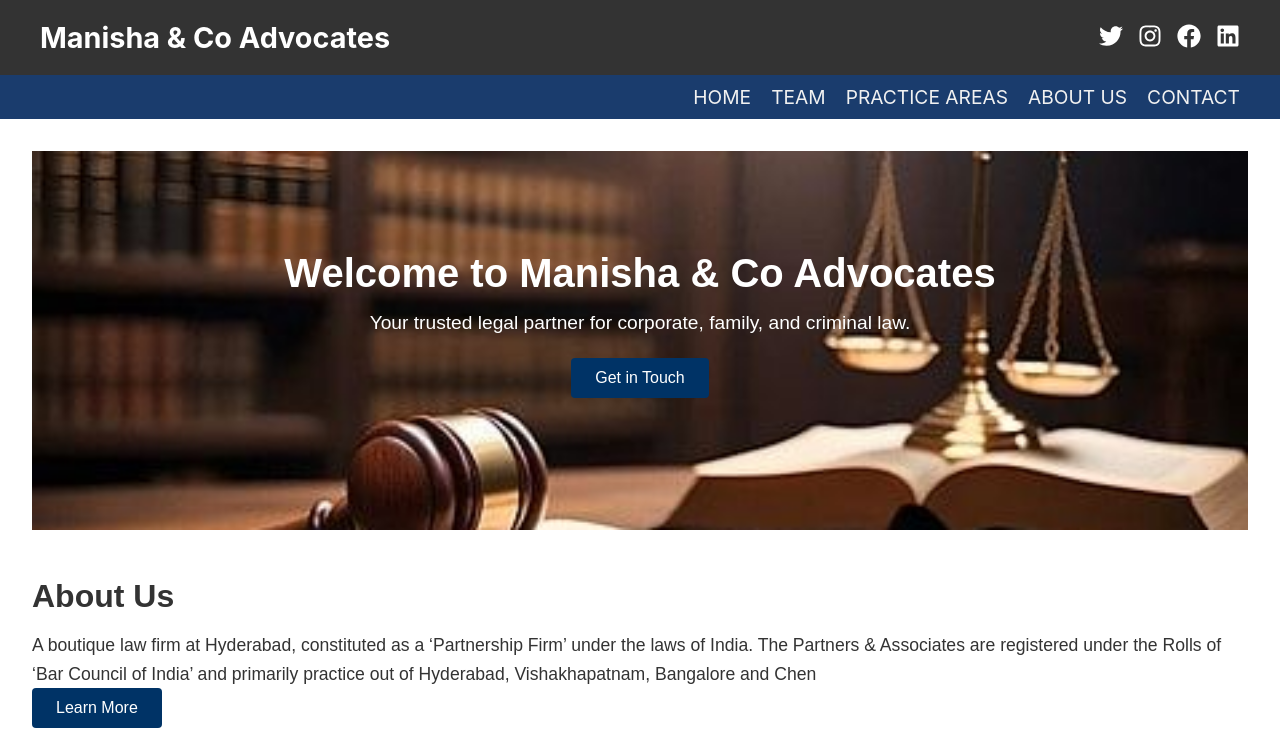
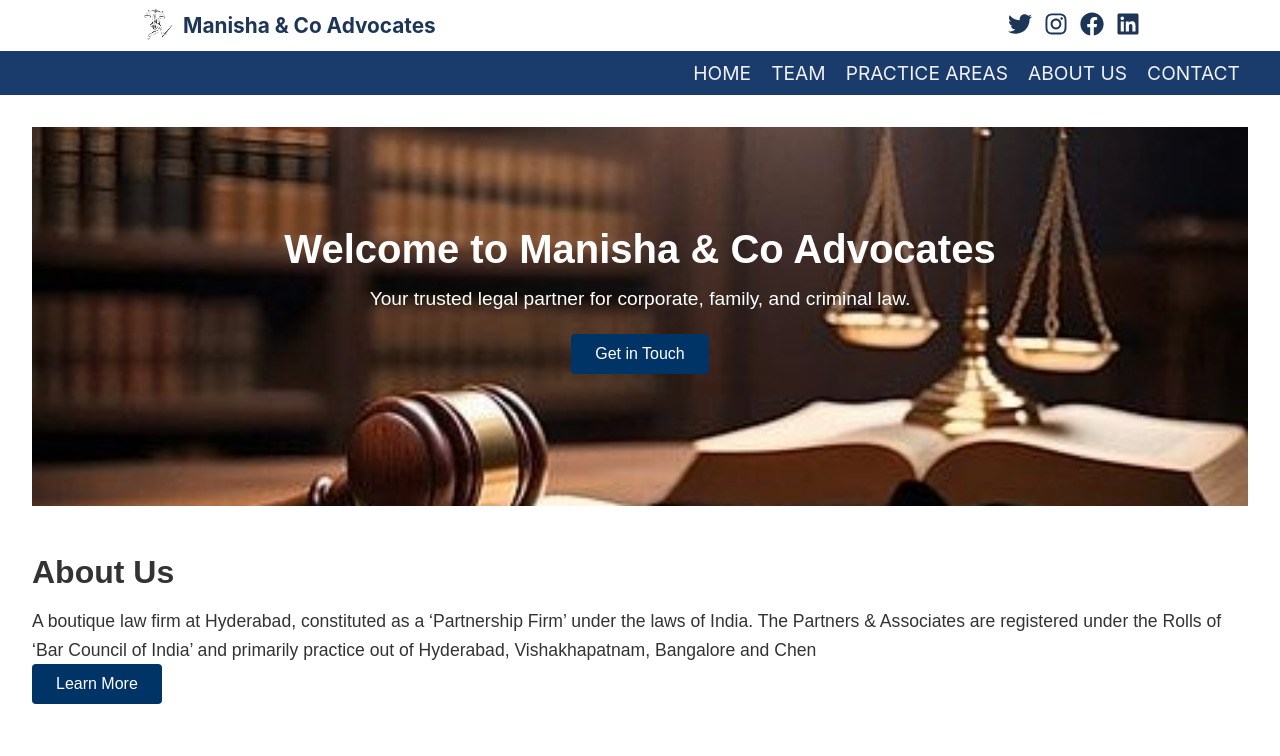
Before and after one commit to Achyutha-reddy/Manisha_-_Co_Advocates, a React (Create React App) app: page / in a window 1280 px wide. Shown: the top 756 px of the page. Built offline with nearby package versions, Linux system fonts and the light colour scheme; the HTML template or start-up script is replaced by a standard one.

Commit message:
first commit

```diff
--- a/src/components/Header/Header.css
+++ b/src/components/Header/Header.css
@@ -1,52 +1,88 @@
+/* Header Styles */
 .header {
-    background-color: #333;
-    color: white;
-    padding: 20px;
+    background-color: #ffffff; /* White background */
+    color: #1d3557; /* Blue text color */
+    padding: 8px 15px; /* Reduced padding for a more compact header */
+    display: flex;
+    justify-content: space-between; /* Ensures space between logo/title and social media icons */
+    align-items: center; /* Vertically align items in the center */
+    box-shadow: 0 1px 2px rgba(0, 0, 0, 0.1); /* Subtle shadow for the header */
 }
 
+/* Container to center content and ensure proper alignment */
 .header-container {
     display: flex;
-    justify-content: space-between; /* Ensures space between title and social icons */
-    align-items: center; /* Vertically align items in the center */
-    max-width: 1200px;
-    margin: 0 auto;
+    justify-content: space-between; /* Align logo and title to the left, social icons to the right */
+    align-items: center; /* Ensure both the logo and social icons are vertically aligned */
+    max-width: 1000px; /* Reduced max-width for a more compact layout */
+    width: 100%;
+    margin: 0 auto; /* Centers content */
 }
 
+/* Logo and Title */
 .header-logo {
-    flex: 1; /* Takes the remaining space */
-    text-align: left; /* Align title to the left */
+    display: flex;
+    align-items: center; /* Ensures logo and title are aligned on the same height */
+}
+
+.logo-image {
+    width: 35px; /* Reduced logo size */
+    height: 35px;
+    margin-right: 8px; /* Reduced space between logo and title */
+    fill: #1d3557; /* Blue color for the logo */
 }
 
 .title {
-    font-size: 1.8em;
+    font-size: 1.3em; /* Smaller title size */
+    font-weight: bold;
     margin: 0;
+    color: #1d3557; /* Blue text color for the title */
 }
 
+/* Social Media Icons */
 .header-socio {
     display: flex;
+    align-items: center; /* Align social icons vertically with logo */
     justify-content: flex-end; /* Align social media icons to the right */
-    gap: 15px; /* Adds space between the social icons */
+    gap: 12px; /* Reduced space between icons */
 }
 
 .header-socio a {
-    color: white;
+    color: #1d3557; /* Blue color for icons */
     transition: color 0.3s ease;
 }
 
 .header-socio a:hover {
-    color: #ddd;
+    color: #e63946; /* Red color on hover */
 }
 
-  /* Media Query for small screens (mobile) */
+/* Media Query for smaller screens */
 @media (max-width: 768px) {
     .header {
-      display: none; /* Hide the header on small screens */
+        padding: 8px 12px; /* Further reduced padding for smaller screens */
+    }
+
+    .header-container {
+        flex-direction: column; /* Stack logo/title and social icons vertically */
+        align-items: flex-start; /* Align items to the left on smaller screens */
+    }
+
+    .header-logo {
+        margin-bottom: -30px; /* Space below logo and title */
+    }
+
+    /* Hide title on small screens */
+    .title {
+        display: none; /* Hide title on screens smaller than 768px */
+    }
+
+    .header-socio {
+        width: 100%; /* Full width for social icons */
+        justify-content: flex-end; /* Align social media icons to the left */
+        gap: 1px; /* Slightly smaller gap for mobile screens */
+    }
+
+    .header-socio a {
+        margin-left: 6px; /* Reduced spacing on mobile */
     }
 }
-
-  /* Media Query for very small screens (extra mobile) */
-  @media (max-width: 480px) {
-    .header {
-      display: none; /* Hide the header on extra small screens */
-    }
-  }
--- a/src/components/Header/Header.jsx
+++ b/src/components/Header/Header.jsx
@@ -1,15 +1,19 @@
 import React from 'react';
 import { FaFacebook, FaTwitter, FaInstagram, FaLinkedin } from 'react-icons/fa'; // Social media icons
 import './Header.css'; // Create a CSS file for styling
+import logo from '../../assets/logo.png'
 
 const Header = () => {
   return (
     <header className="header">
       <div className="header-container">
+        {/* Logo and Title */}
         <div className="header-logo">
+          <img src={logo} alt="Logo" className="logo-image" />
           <h1 className="title">Manisha & Co Advocates</h1>
         </div>
 
+        {/* Social Media Icons */}
         <div className="header-socio">
           <a href="https://twitter.com" target="_blank" rel="noopener noreferrer">
             <FaTwitter size={24} />
```
Also changed, not shown: src/components/Navbar/Header.jsx (deleted, +0 -32 lines), src/assets/logo.png (added). Lines whose indentation alone changed are shown as unchanged.
